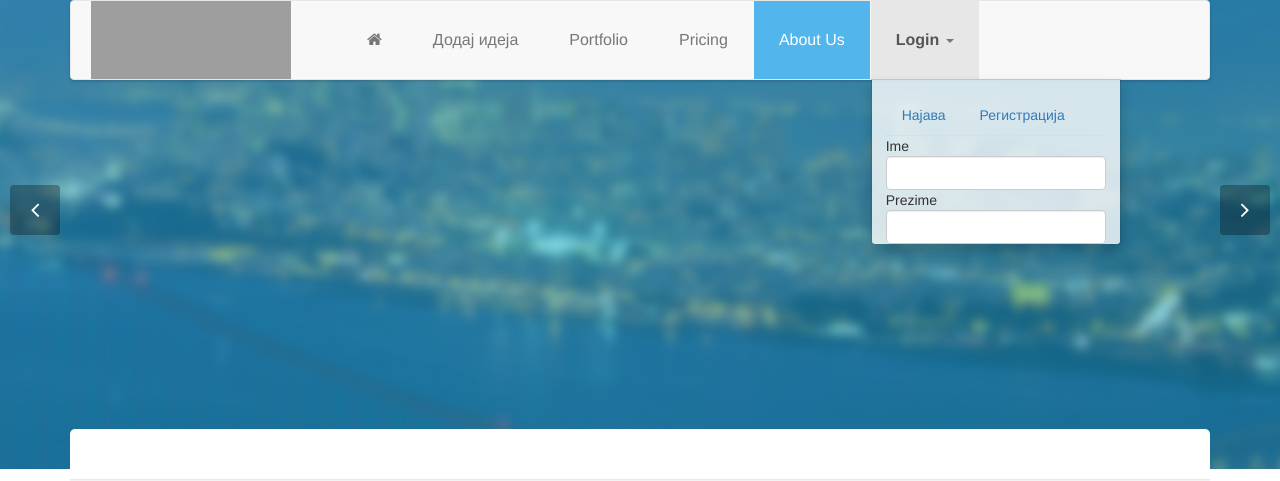
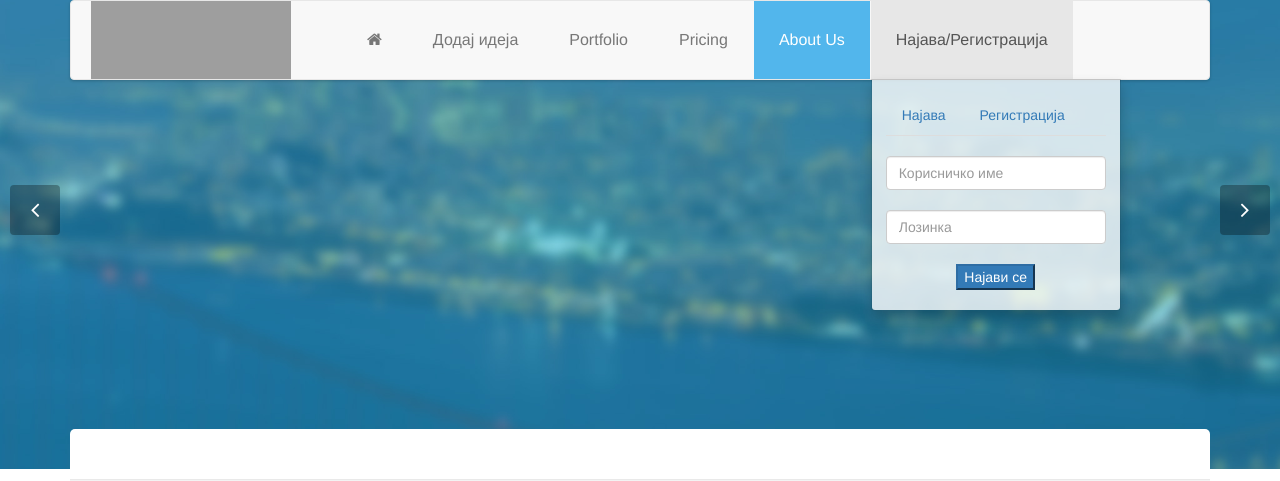
Before and after one commit to DancheNikoloska/Ideas, a PHP site: page / in a window 1280 px wide, after a click on "Најава/Регистрација". Shown: the top 481 px of the page. Run offline with PHP 8.4, Linux system fonts and the light colour scheme; data that the repository does not hold is empty; some libraries are stand-ins or nearby versions; grey boxes are pictures that could not be loaded.

Commit message:
login/signup

```diff
--- a/css/test.css
+++ b/css/test.css
@@ -11,6 +11,7 @@
 
 .modal-margin{
 	margin-top:10% !important;
+	margin-left:-25% !important;
 	width:50% !important;
 }
 
@@ -67,3 +68,11 @@
         border-top:0 none;
     }
 }
+
+#button{
+    position: relative;
+    left:-1px;
+    background-color:#337ab7;
+    color:white;
+    border-color:#2e6da4;
+    }
--- a/index.php
+++ b/index.php
@@ -53,7 +53,7 @@ include 'database.php';
                         <li><a href="#pricing">Pricing</a></li>
                         <li><a href="#about-us">About Us</a></li>
                         <li class="dropdown mega-dropdown">
-		                   <a href="#" class="dropdown-toggle"  ><b>Login</b> <span class="caret"></span></a>
+		                   <a href="#" class="dropdown-toggle">Најава/Регистрација</a>
 							<ul id="login-dp" class="dropdown-menu">
 								<li>
 								   <div class="row">
@@ -67,12 +67,28 @@ include 'database.php';
 
 									  <!-- Tab panes -->
 									  <div class="tab-content">
-									    <div role="tabpanel" class="tab-pane active" id="Login">
-                                             Ime<input class="form-control" type="text">
-                                             Prezime<input class="form-control" type="text">
+									    <div role="tabpanel" class="tab-pane active" id="Login"><br />
+									    	<form action="#" method="post">
+                                             <input class="form-control" type="text" placeholder="Корисничко име" name="username1"><br />
+                                             <input class="form-control" type="text" placeholder="Лозинка" name="password1"><br />
+                                             <div class="center"><input class="btn-primary" type="button" value="Најави се" name="loginButton"/></div><br />
+                                             </form>
                                         </div>
-									    <div role="tabpanel" class="tab-pane" id="Register">
-									    	NASNDNSDASD
+									    <div role="tabpanel" class="tab-pane" id="Register"><br />
+									    	<form action="#" method="post" enctype="multipart/form-data">
+									    	 <input class="form-control" type="text" id="name" name="name" placeholder="Име"><br />
+                                             <input class="form-control" type="text" id="lastname" name="lastname" placeholder="Презиме"><br />
+                                           	<input class="form-control" type="text" id="username" name="username" placeholder="Корисничко име"><br />
+                                            <input class="form-control" type="password" id="password" name="password" placeholder="Лозинка"><br />
+                                             <input class="form-control" type="email" id="email" name="email" placeholder="Емаил"><br />
+                                             <textarea class="form-control" type="text" id="about" name="about" placeholder="За Вас"></textarea><br />
+											 <input type="text" id="fileName" readonly="readonly" >
+											 <div class="file_input_div" style="display: inline;" placeholder="Избери слика">
+											 <input type="button" id="button" value="Слика"/>
+											 <input type="file" style="opacity:0; position:relative; left:-40px;"  onchange="javascript: document.getElementById ('fileName').value = this.value"/>
+											 </div>
+                                             <div class="center"><input class="btn-primary" type="button" value="Регистрирај се" name="signUpButton"/></div><br />
+                                             </form>
 									    </div>
 									  </div>
 									 </div>
```
